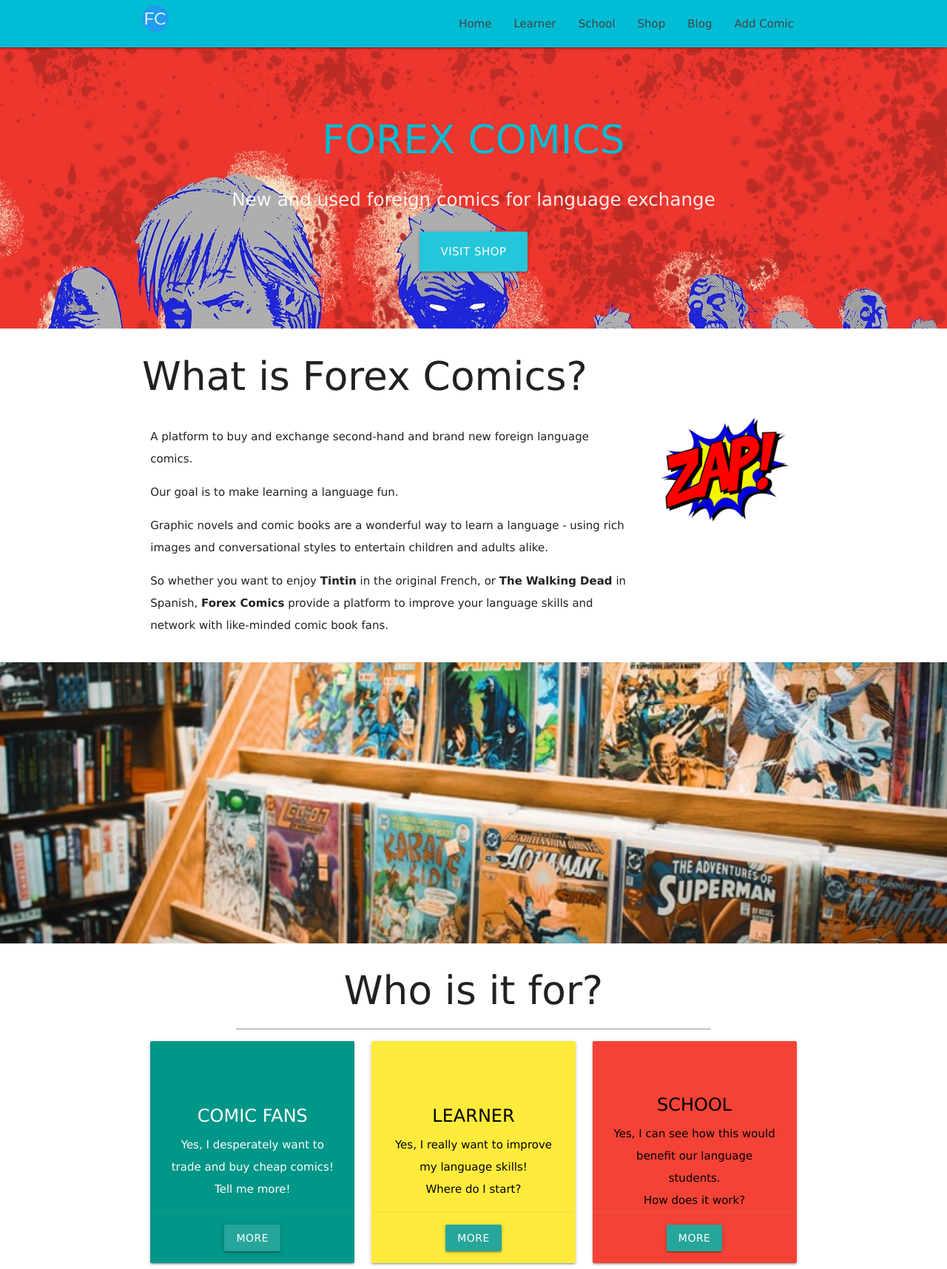
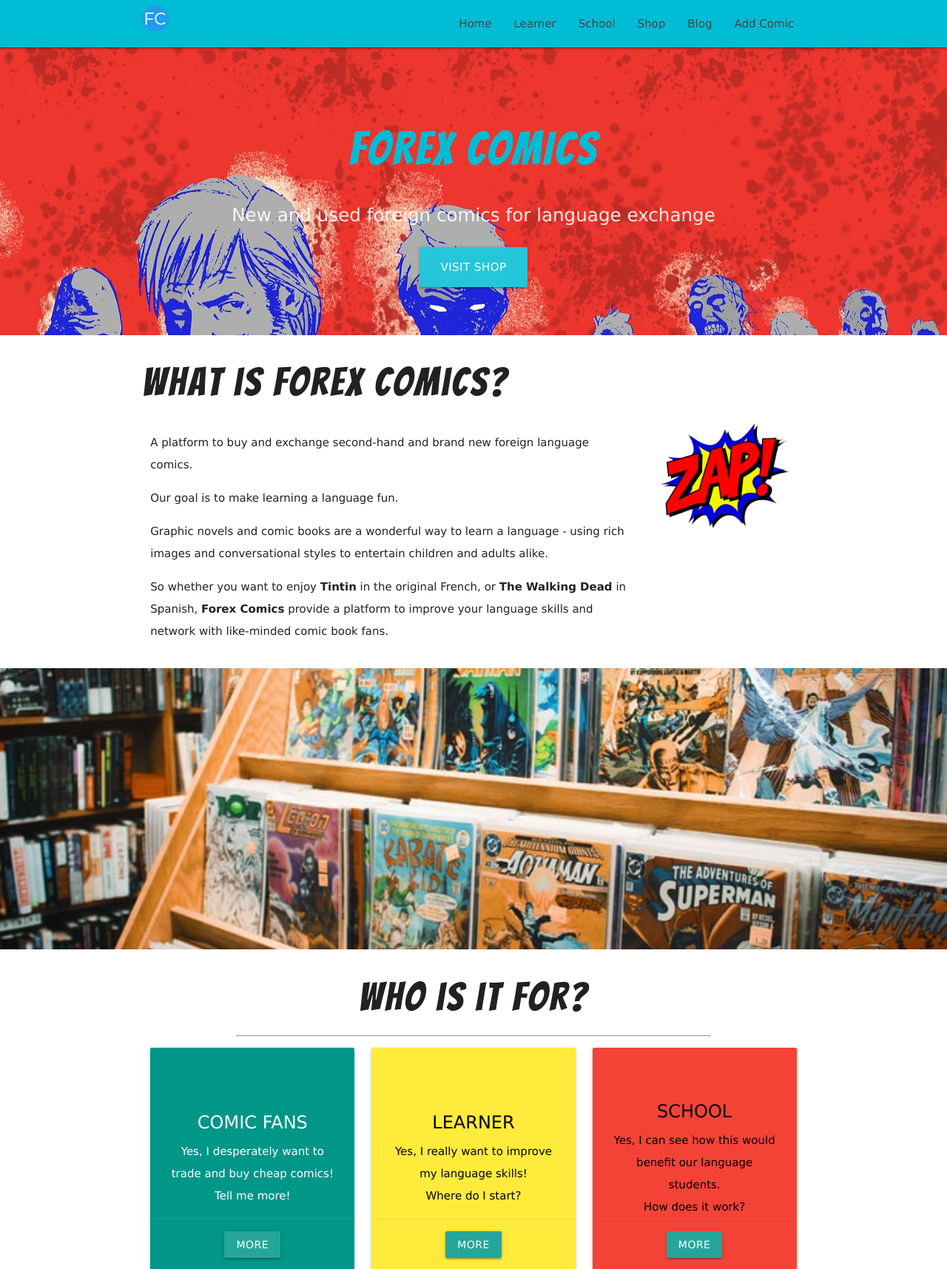
Before and after one commit to AidanJReid/Forex-Comix-gitpod, a Flask app: page / in a window 1280 px wide. Shown: the top 1715 px of the page at 74% size. Run offline with Flask 2, Linux system fonts and the light colour scheme; some libraries are stand-ins or nearby versions.

Commit message:
Updated with different font titles and altered env.py so it runs on gitpod preview

```diff
--- a/run.py
+++ b/run.py
@@ -183,7 +183,8 @@ def delete_comic(DBComix_id):
     mongo.db.DBComix.remove({'_id': ObjectId(DBComix_id)})
     return redirect(url_for('shop'))
 
+
 if __name__ == '__main__':
     app.run(host=os.environ.get('IP'),
-            port=int(os.environ.get('PORT')),
+            port=os.environ.get('PORT'),
             debug=True)
--- a/static/css/style.css
+++ b/static/css/style.css
@@ -1,10 +1,10 @@
-/* Custom Stylesheet */
-/**
- * Use this file to override Materialize files so you can update
- * the core Materialize files in the future
- *
- * Made By MaterializeCSS.com
- */
+ /* Custom Header Font */
+@import url('https://fonts.googleapis.com/css?family=Bangers&display=swap');
+
+h1, h2, h3, h4 {
+    font-family: 'Bangers', cursive;
+    letter-spacing: 0.2rem;
+}
 
 body {
     font-family: 'Montserrat', sans-serif;
--- a/templates/base.html
+++ b/templates/base.html
@@ -51,7 +51,7 @@
         <div class="section no-pad-bot">
             <div class="container">
                 <br><br>
-                <h2 class="header center cyan-text">FOREX COMICS</h2>
+                <h1 class="header center cyan-text">FOREX COMICS</h1>
                 <div class="row center">
                     <h5 class="header col l12 light">New and used foreign comics for language exchange</h5>
                 </div>
```
